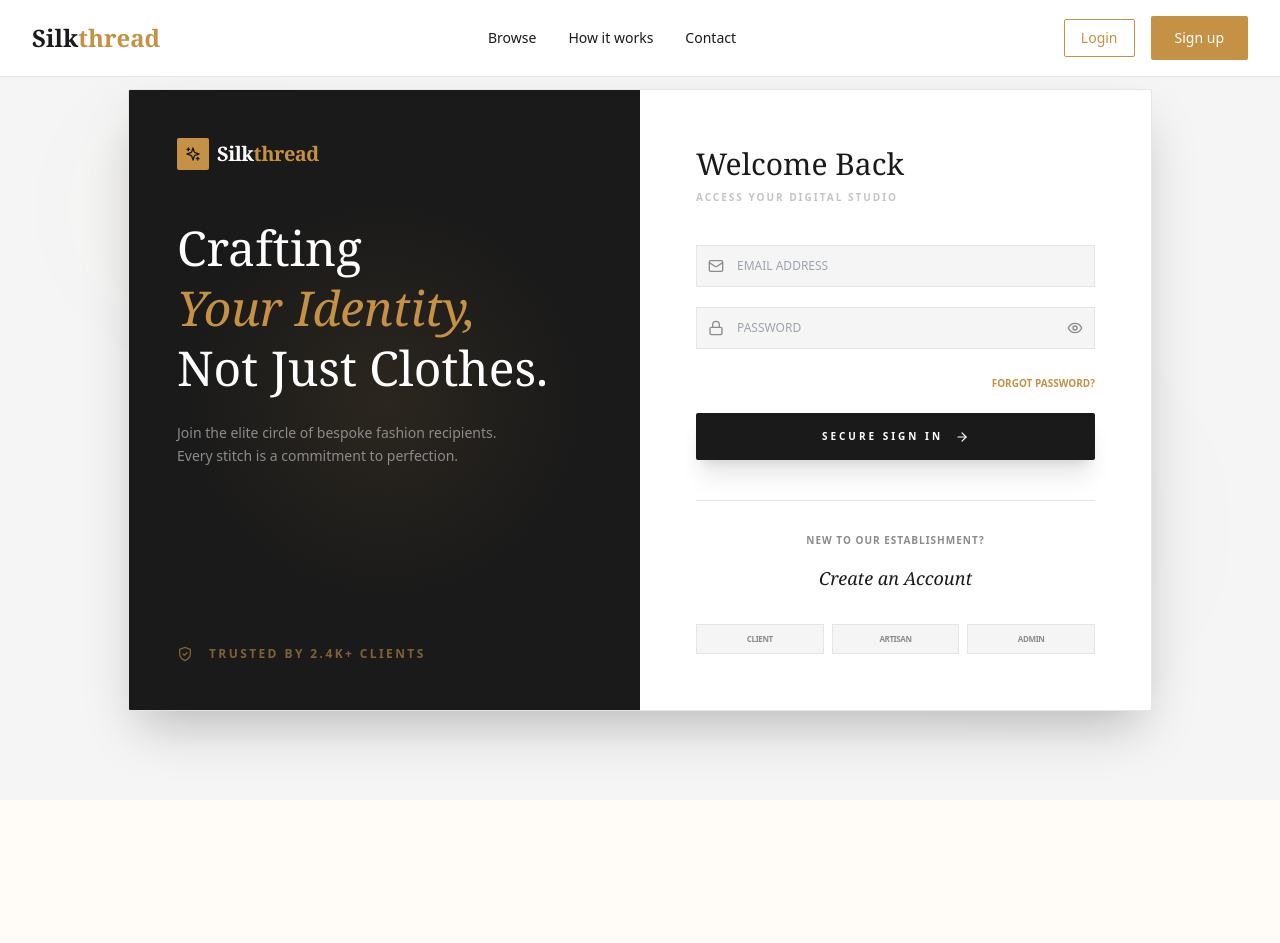
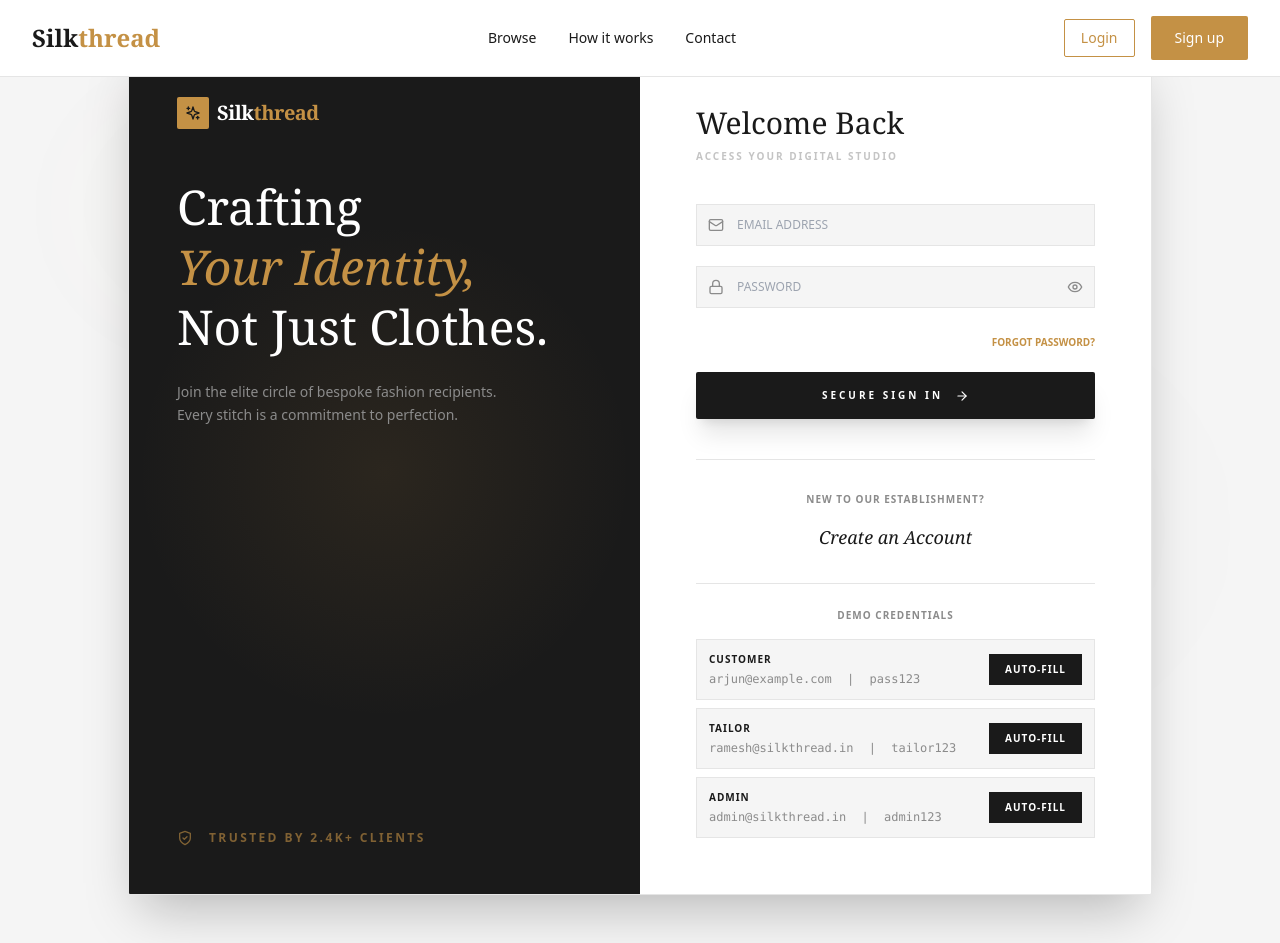
Before and after one commit to sakthiganesh2003/skill_thread_frontend, a Next.js app: page /login in a window 1280 px wide. Before the commit the page ends 800 px from the top, so only its background shows below. Built offline with nearby package versions, Linux system fonts and the light colour scheme.

Commit message:
Display demo credentials clearly on login page

```diff
--- a/src/app/login/page.tsx
+++ b/src/app/login/page.tsx
@@ -243,20 +243,33 @@ export default function LoginPage() {
 
                 {/* Quick Demo Credentials */}
                 {!isRegister && (
-                    <div className="mt-8 grid grid-cols-3 gap-2">
+                    <div className="mt-8 pt-6 border-t border-border">
+                        <p className="text-[10px] font-black uppercase tracking-widest text-warm-gray mb-4 text-center">
+                            Demo Credentials
+                        </p>
+                        <div className="grid grid-cols-1 gap-2">
                             {[
-                            { role: 'Client', email: 'arjun@example.com' },
-                            { role: 'Artisan', email: 'ramesh@silkthread.in' },
-                            { role: 'Admin', email: 'admin@silkthread.in' }
+                                { role: 'Customer', email: 'arjun@example.com', pass: 'pass123' },
+                                { role: 'Tailor', email: 'ramesh@silkthread.in', pass: 'tailor123' },
+                                { role: 'Admin', email: 'admin@silkthread.in', pass: 'admin123' }
                             ].map(demo => (
+                                <div key={demo.role} className="flex flex-col sm:flex-row items-center justify-between bg-surface border border-border p-3 hover:border-gold transition-all">
+                                    <div className="text-left mb-2 sm:mb-0">
+                                        <div className="text-[10px] font-black uppercase tracking-widest text-dark">{demo.role}</div>
+                                        <div className="text-xs text-warm-gray font-mono mt-1">
+                                            {demo.email} <span className="mx-2">|</span> {demo.pass}
+                                        </div>
+                                    </div>
                                     <button
-                                key={demo.role}
-                                onClick={() => setFormData({ ...formData, email: demo.email, password: demo.role.toLowerCase() === 'client' ? 'pass123' : demo.role.toLowerCase() === 'artisan' ? 'tailor123' : 'admin123' })}
-                                className="bg-surface border border-border py-2 text-[8px] font-black uppercase tracking-tighter text-warm-gray hover:border-gold hover:text-gold transition-all"
+                                        type="button"
+                                        onClick={() => setFormData({ ...formData, email: demo.email, password: demo.pass })}
+                                        className="bg-dark text-white px-4 py-2 text-[10px] font-black uppercase tracking-widest hover:bg-gold hover:text-dark transition-colors"
                                     >
-                                {demo.role}
+                                        Auto-Fill
                                     </button>
+                                </div>
                             ))}
+                        </div>
                     </div>
                 )}
             </div>
```
Lines whose indentation alone changed are shown as unchanged.
